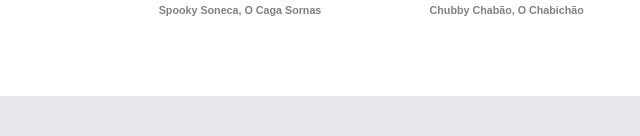
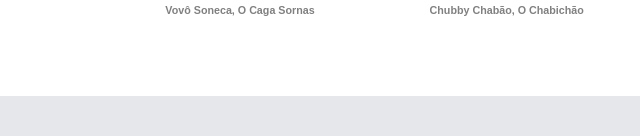
Before and after one commit to Veethorn/my-first-landing-page, a plain HTML site: page index.html in a window 1280 px wide. Shown: the part 664-800 px from the top of the page, 0-640 px from the left. Drawn offline with Linux system fonts and the light colour scheme.

Commit message:
edit styles.css

```diff
--- a/index.html
+++ b/index.html
@@ -29,7 +29,7 @@
         <div class="gallery">
             <div class="card">
                 <img src="./imgs/img_one.jpg">
-                <h6 class="text"> Spooky Soneca, O Caga Sornas </h6>
+                <h6 class="text"> Vovô Soneca, O Caga Sornas </h6>
             </div>
             <div class="card">
                 <img src="./imgs/img_two.jpg">
--- a/styles.css
+++ b/styles.css
@@ -1,5 +1,6 @@
 body {
     display: flex;
+    flex: 1;
     flex-direction: column;
     font-family: Arial, Helvetica, sans-serif;
     margin: 0px;
```
